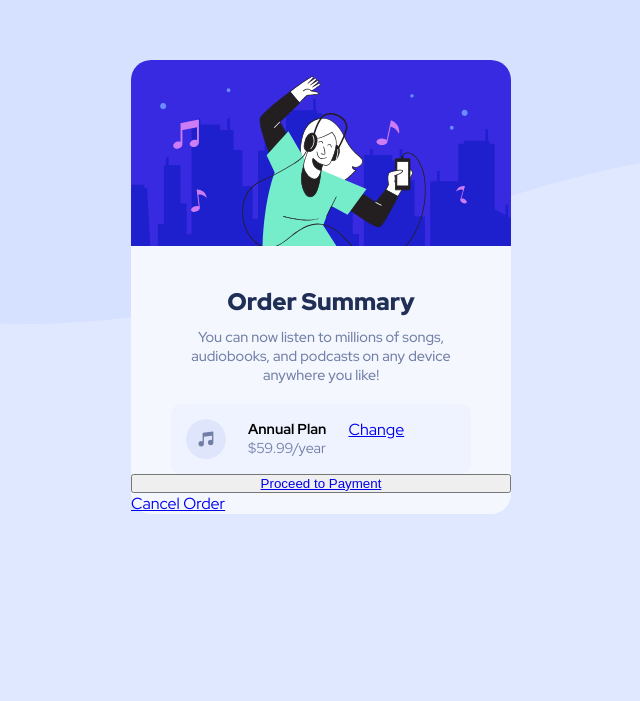
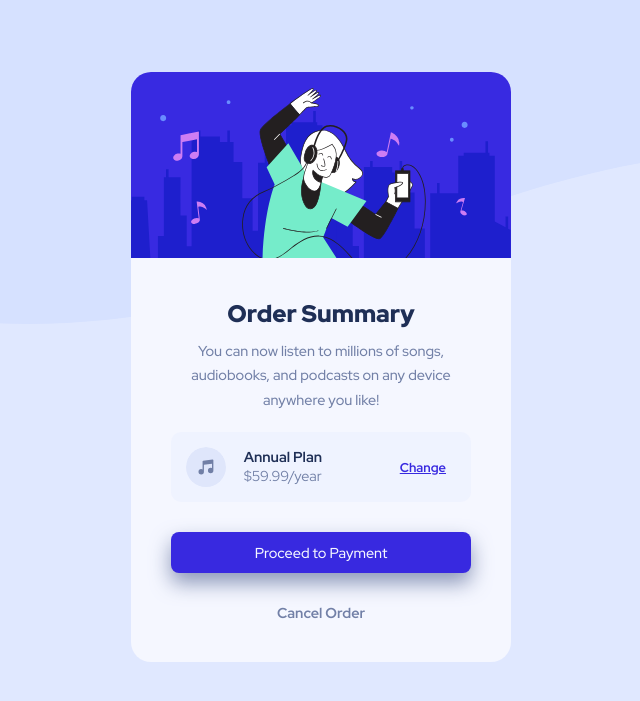
Before and after one commit to andressakaren/Frontend-Mentor, a plain HTML site: page 07_order-summary-component-main/index.html in a window 1280 px wide. Shown: the part 113-814 px from the top of the page, without its empty margins (319-959 px from the left). Drawn offline with Linux system fonts and the light colour scheme.

Commit message:
Second commit: 07_order-summary-component-main

```diff
--- a/07_order-summary-component-main/index.html
+++ b/07_order-summary-component-main/index.html
@@ -26,11 +26,12 @@
                     <h2>Annual Plan</h2>
                     <p>$59.99/year</p>
                 </div>
-                <p><a href="#">Change</a></p>
+                <a href="#">Change</a>
             </div>
-
-            <button><a href="#">Proceed to Payment</a></button>
-            <a href="#">Cancel Order</a>
+            <div class="links">
+                <a href="#">Proceed to Payment</a>
+                <a href="#">Cancel Order</a>
+            </div>
         </section>
     </main>
 </body>
--- a/07_order-summary-component-main/style.css
+++ b/07_order-summary-component-main/style.css
@@ -23,13 +23,14 @@ body {
     font-family: "Red Hat Display", sans-serif;
     background-image: url(images/pattern-background-desktop.svg);
     background-color: var(--Pale-blue);
-    background-attachment: fixed;
+    background-attachment: scroll;
     background-repeat: no-repeat;
     background-size: auto;
     height: 100vh;
     display: flex;
     justify-content: center;
     align-items: center;
+    margin: 80px 0px;
 }
 
 main {
@@ -66,6 +67,7 @@ section {
     font-size: 0.9rem;
     color: var(--Desaturated-blue);
     font-weight: 500;
+    line-height: 1.7;
     /* seria interessante ver se é viavel fazer assim ou usar width com unidade ch */
     margin: 0px 40px 20px 40px;
 }
@@ -73,10 +75,11 @@ section {
 .annual-plan {
     display: flex;
     background-color: rgba(224, 232, 255, 0.3);
-    gap: 22px;
     margin: 0px 40px 0px 40px;
     border-radius: 10px;
     padding: 15px;
+    justify-content: space-between;
+    margin-bottom: 30px;
 }
 
 .annual-plan img {
@@ -84,15 +87,54 @@ section {
     height: 40px;
 }
 
-.annual-plan-info > h2 {
-    font-size: 0.9rem;
+.annual-plan a {
+    color: var(--Bright-blue);
+    font-weight: 700;
+    font-size: 0.8rem;
+    align-self: center;
+    margin-right: 10px;
 }
 
-.annual-plan-info > p {
+.annual-plan-info {
+    margin-right: 60px;
+}
+
+.annual-plan-info h2 {
+    font-size: 0.9rem;
+    color: var(--Dark-blue);
+    font-weight: 700;
+}
+
+.annual-plan-info p {
     font-size: 0.9rem;
     color: var(--Desaturated-blue);
 }
 
-.annual-plan p {
-    justify-content: center;
+.links {
+    display: flex;
+    flex-direction: column;
+    gap: 20px;
 }
+
+.links :nth-child(odd) {
+    background-color: var(--Bright-blue);
+    margin: 0px 40px 0px 40px;
+    color: var(--Very-pale-blue);
+    text-align: center;
+    padding: 11px;
+    border-radius: 8px;
+    font-size: 0.9rem;
+    text-decoration: none;
+    font-weight: 500;
+    box-shadow: 0 10px 20px hsl(224, 23%, 55%, 80%);
+}
+
+.links :nth-child(even) {
+    font-size: 0.9rem;
+    text-align: center;
+    padding: 10px;
+    margin-bottom: 30px;
+    text-decoration: none;
+    color: var(--Desaturated-blue);
+    font-weight: 700;
+}
```
